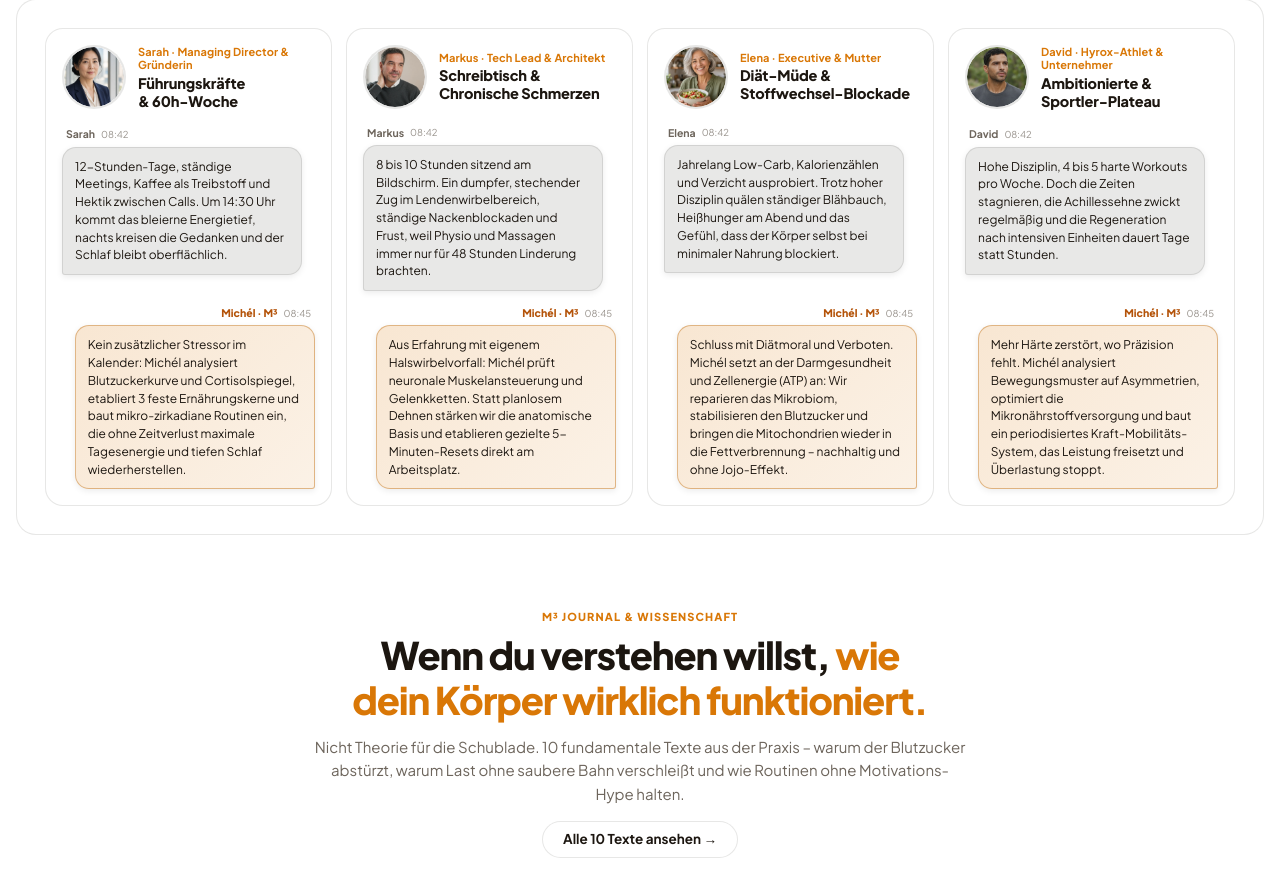
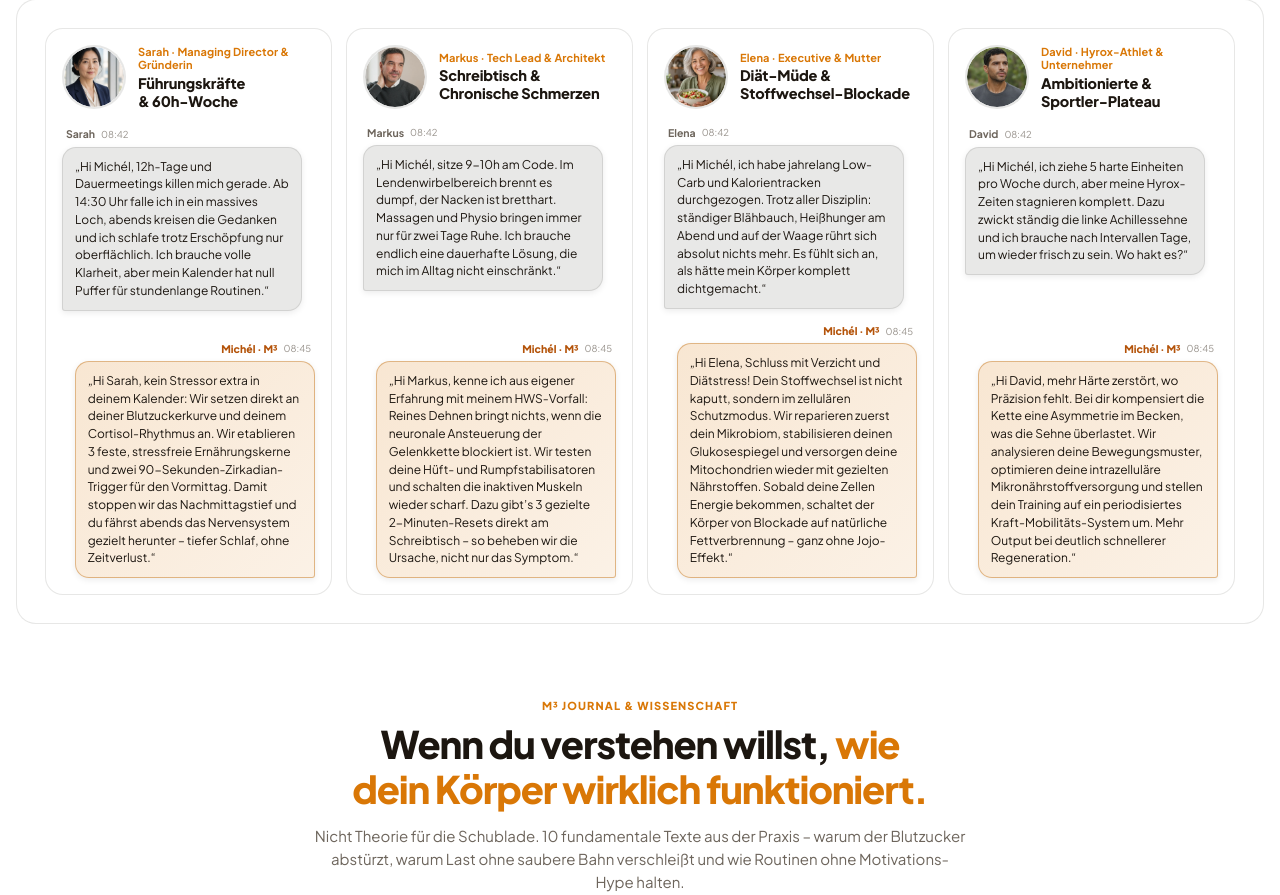
Before and after one commit to RobertLinke89/m3-performance, a React (Vite) app: page / in a window 1280 px wide. Shown: the part 1875-2770 px from the top of the page. Built offline with nearby package versions, Linux system fonts and the light colour scheme.

Commit message:
Transform persona cards into authentic 1-on-1 conversations showing Michél's systemic approach

```diff
--- a/src/content-en.ts
+++ b/src/content-en.ts
@@ -771,29 +771,29 @@ export const audience = [
   {
     title: 'Leaders & 60-Hour Weeks',
     persona: 'Sarah · Managing Director & Founder',
-    dailyLife: '12-hour days, non-stop meetings, coffee as fuel and quick snacks between calls. By 2:30 PM severe brain fog hits, thoughts race at night, and sleep never truly restores.',
-    approach: 'No extra burden on your calendar: Michél assesses blood sugar spikes and cortisol levels, establishes 3 precise nutritional anchors, and introduces micro-circadian habits that restore high daytime drive and restorative deep sleep.',
+    dailyLife: '“Hey Michél, 12-hour days and back-to-back meetings are draining me. By 2:30 PM severe brain fog hits, at night my thoughts race, and despite exhaustion my sleep is fragmented. I need razor-sharp clarity, but my calendar has zero buffer for long routines.”',
+    approach: '“Hey Sarah, zero extra burden on your schedule: We target your blood glucose curve and cortisol rhythm directly. We set up 3 effortless nutritional anchors and two 90-second circadian triggers in the morning. This eliminates the afternoon crash and shifts your nervous system into restorative sleep at night — with zero time wasted.”',
     image: '/images/aud-exec-face.jpg',
   },
   {
     title: 'Desk Workers & Chronic Pain',
     persona: 'Markus · Tech Lead & Software Architect',
-    dailyLife: '8 to 10 hours seated behind screens. A dull, nagging ache in the lower back, constant neck tightness, and frustration because massages and physio only offered 48 hours of relief.',
-    approach: 'Built on Michél’s own recovery from severe cervical disc herniation (C6/C7): We test neuromuscular activation and joint stability. Instead of generic stretching, we fix movement compensations and integrate 5-minute desk resets for lasting pain freedom.',
+    dailyLife: '“Hey Michél, sitting 9-10h coding. Dull pain in my lower back, neck completely locked up. Massages and physio only ever bring 48h of relief. I need a real, lasting fix that fits into my working day.”',
+    approach: '“Hey Markus, I know this firsthand from my own severe cervical herniation: generic stretching fails if neuromuscular recruitment is blocked. We test your hip and core stabilizers, restore dormant muscle firing, and install 3 targeted 2-minute desk resets. We fix the root mechanical cause, not just the symptom.”',
     image: '/images/aud-desk-face.jpg',
   },
   {
     title: 'Diet-Tired & Metabolic Stagnation',
     persona: 'Elena · Executive & Mother',
-    dailyLife: 'Years of low-carb diets, calorie tracking and rigid rules. Despite strict discipline: persistent bloating, late-night cravings, and the feeling that your metabolism has completely stalled.',
-    approach: 'Ending diet dogma and deprivation. Michél targets gut health and cellular ATP energy: We repair the microbiome, stabilize blood sugar and reboot mitochondrial fat oxidation — sustainable, enjoyable, and free of the yo-yo trap.',
+    dailyLife: '“Hey Michél, spent years on low-carb and strict calorie counting. Despite discipline: constant bloating, late-night sugar cravings, and weight is totally stuck. It feels like my metabolism has completely shut down.”',
+    approach: '“Hey Elena, no more diet dogma and restriction! Your metabolism isn\'t broken — it\'s in cellular survival mode. We first repair your microbiome, balance glucose spikes, and nourish your mitochondria with essential micronutrients. Once your cells receive real energy, fat oxidation restarts naturally — free of the yo-yo trap.”',
     image: '/images/aud-diet-face.jpg',
   },
   {
     title: 'Athletes & Ambitious Performers',
     persona: 'David · Hyrox Athlete & Entrepreneur',
-    dailyLife: 'High dedication, 4 to 5 intense workouts per week. Yet personal records plateau, tendons flare up repeatedly, and recovery takes days instead of hours.',
-    approach: 'More grit only causes breakdown when precision is missing. Michél audits biomechanical asymmetries, optimizes cellular micronutrient delivery, and implements a periodized mobility-strength framework that unlocks power without wear.',
+    dailyLife: '“Hey Michél, crushing 5 heavy sessions a week, but my Hyrox splits are plateauing. Plus my left Achilles tendon keeps flaring up and recovery takes days instead of hours. Where is the bottleneck?”',
+    approach: '“Hey David, adding more grit only causes breakdown when precision is missing. Your kinetic chain is compensating for a pelvic asymmetry, overloading the tendon. We audit your movement patterns, optimize intracellular micronutrient delivery, and shift you to a periodized strength-mobility framework. Peak power output with vastly faster recovery.”',
     image: '/images/aud-athlete-face.jpg',
   },
 ]
--- a/src/content.ts
+++ b/src/content.ts
@@ -840,29 +840,29 @@ export const audience = [
   {
     title: 'Führungskräfte & 60h-Woche',
     persona: 'Sarah · Managing Director & Gründerin',
-    dailyLife: '12-Stunden-Tage, ständige Meetings, Kaffee als Treibstoff und Hektik zwischen Calls. Um 14:30 Uhr kommt das bleierne Energietief, nachts kreisen die Gedanken und der Schlaf bleibt oberflächlich.',
-    approach: 'Kein zusätzlicher Stressor im Kalender: Michél analysiert Blutzuckerkurve und Cortisolspiegel, etabliert 3 feste Ernährungskerne und baut mikro-zirkadiane Routinen ein, die ohne Zeitverlust maximale Tagesenergie und tiefen Schlaf wiederherstellen.',
+    dailyLife: '„Hi Michél, 12h-Tage und Dauermeetings killen mich gerade. Ab 14:30 Uhr falle ich in ein massives Loch, abends kreisen die Gedanken und ich schlafe trotz Erschöpfung nur oberflächlich. Ich brauche volle Klarheit, aber mein Kalender hat null Puffer für stundenlange Routinen.“',
+    approach: '„Hi Sarah, kein Stressor extra in deinem Kalender: Wir setzen direkt an deiner Blutzuckerkurve und deinem Cortisol-Rhythmus an. Wir etablieren 3 feste, stressfreie Ernährungskerne und zwei 90-Sekunden-Zirkadian-Trigger für den Vormittag. Damit stoppen wir das Nachmittagstief und du fährst abends das Nervensystem gezielt herunter – tiefer Schlaf, ohne Zeitverlust.“',
     image: '/images/aud-exec-face.jpg',
   },
   {
     title: 'Schreibtisch & Chronische Schmerzen',
     persona: 'Markus · Tech Lead & Architekt',
-    dailyLife: '8 bis 10 Stunden sitzend am Bildschirm. Ein dumpfer, stechender Zug im Lendenwirbelbereich, ständige Nackenblockaden und Frust, weil Physio und Massagen immer nur für 48 Stunden Linderung brachten.',
-    approach: 'Aus Erfahrung mit eigenem Halswirbelvorfall: Michél prüft neuronale Muskelansteuerung und Gelenkketten. Statt planlosem Dehnen stärken wir die anatomische Basis und etablieren gezielte 5-Minuten-Resets direkt am Arbeitsplatz.',
+    dailyLife: '„Hi Michél, sitze 9-10h am Code. Im Lendenwirbelbereich brennt es dumpf, der Nacken ist bretthart. Massagen und Physio bringen immer nur für zwei Tage Ruhe. Ich brauche endlich eine dauerhafte Lösung, die mich im Alltag nicht einschränkt.“',
+    approach: '„Hi Markus, kenne ich aus eigener Erfahrung mit meinem HWS-Vorfall: Reines Dehnen bringt nichts, wenn die neuronale Ansteuerung der Gelenkkette blockiert ist. Wir testen deine Hüft- und Rumpfstabilisatoren und schalten die inaktiven Muskeln wieder scharf. Dazu gibt’s 3 gezielte 2-Minuten-Resets direkt am Schreibtisch – so beheben wir die Ursache, nicht nur das Symptom.“',
     image: '/images/aud-desk-face.jpg',
   },
   {
     title: 'Diät-Müde & Stoffwechsel-Blockade',
     persona: 'Elena · Executive & Mutter',
-    dailyLife: 'Jahrelang Low-Carb, Kalorienzählen und Verzicht ausprobiert. Trotz hoher Disziplin quälen ständiger Blähbauch, Heißhunger am Abend und das Gefühl, dass der Körper selbst bei minimaler Nahrung blockiert.',
-    approach: 'Schluss mit Diätmoral und Verboten. Michél setzt an der Darmgesundheit und Zellenergie (ATP) an: Wir reparieren das Mikrobiom, stabilisieren den Blutzucker und bringen die Mitochondrien wieder in die Fettverbrennung – nachhaltig und ohne Jojo-Effekt.',
+    dailyLife: '„Hi Michél, ich habe jahrelang Low-Carb und Kalorientracken durchgezogen. Trotz aller Disziplin: ständiger Blähbauch, Heißhunger am Abend und auf der Waage rührt sich absolut nichts mehr. Es fühlt sich an, als hätte mein Körper komplett dichtgemacht.“',
+    approach: '„Hi Elena, Schluss mit Verzicht und Diätstress! Dein Stoffwechsel ist nicht kaputt, sondern im zellulären Schutzmodus. Wir reparieren zuerst dein Mikrobiom, stabilisieren deinen Glukosespiegel und versorgen deine Mitochondrien wieder mit gezielten Nährstoffen. Sobald deine Zellen Energie bekommen, schaltet der Körper von Blockade auf natürliche Fettverbrennung – ganz ohne Jojo-Effekt.“',
     image: '/images/aud-diet-face.jpg',
   },
   {
     title: 'Ambitionierte & Sportler-Plateau',
     persona: 'David · Hyrox-Athlet & Unternehmer',
-    dailyLife: 'Hohe Disziplin, 4 bis 5 harte Workouts pro Woche. Doch die Zeiten stagnieren, die Achillessehne zwickt regelmäßig und die Regeneration nach intensiven Einheiten dauert Tage statt Stunden.',
-    approach: 'Mehr Härte zerstört, wo Präzision fehlt. Michél analysiert Bewegungsmuster auf Asymmetrien, optimiert die Mikronährstoffversorgung und baut ein periodisiertes Kraft-Mobilitäts-System, das Leistung freisetzt und Überlastung stoppt.',
+    dailyLife: '„Hi Michél, ich ziehe 5 harte Einheiten pro Woche durch, aber meine Hyrox-Zeiten stagnieren komplett. Dazu zwickt ständig die linke Achillessehne und ich brauche nach Intervallen Tage, um wieder frisch zu sein. Wo hakt es?“',
+    approach: '„Hi David, mehr Härte zerstört, wo Präzision fehlt. Bei dir kompensiert die Kette eine Asymmetrie im Becken, was die Sehne überlastet. Wir analysieren deine Bewegungsmuster, optimieren deine intrazelluläre Mikronährstoffversorgung und stellen dein Training auf ein periodisiertes Kraft-Mobilitäts-System um. Mehr Output bei deutlich schnellerer Regeneration.“',
     image: '/images/aud-athlete-face.jpg',
   },
 ]
```
